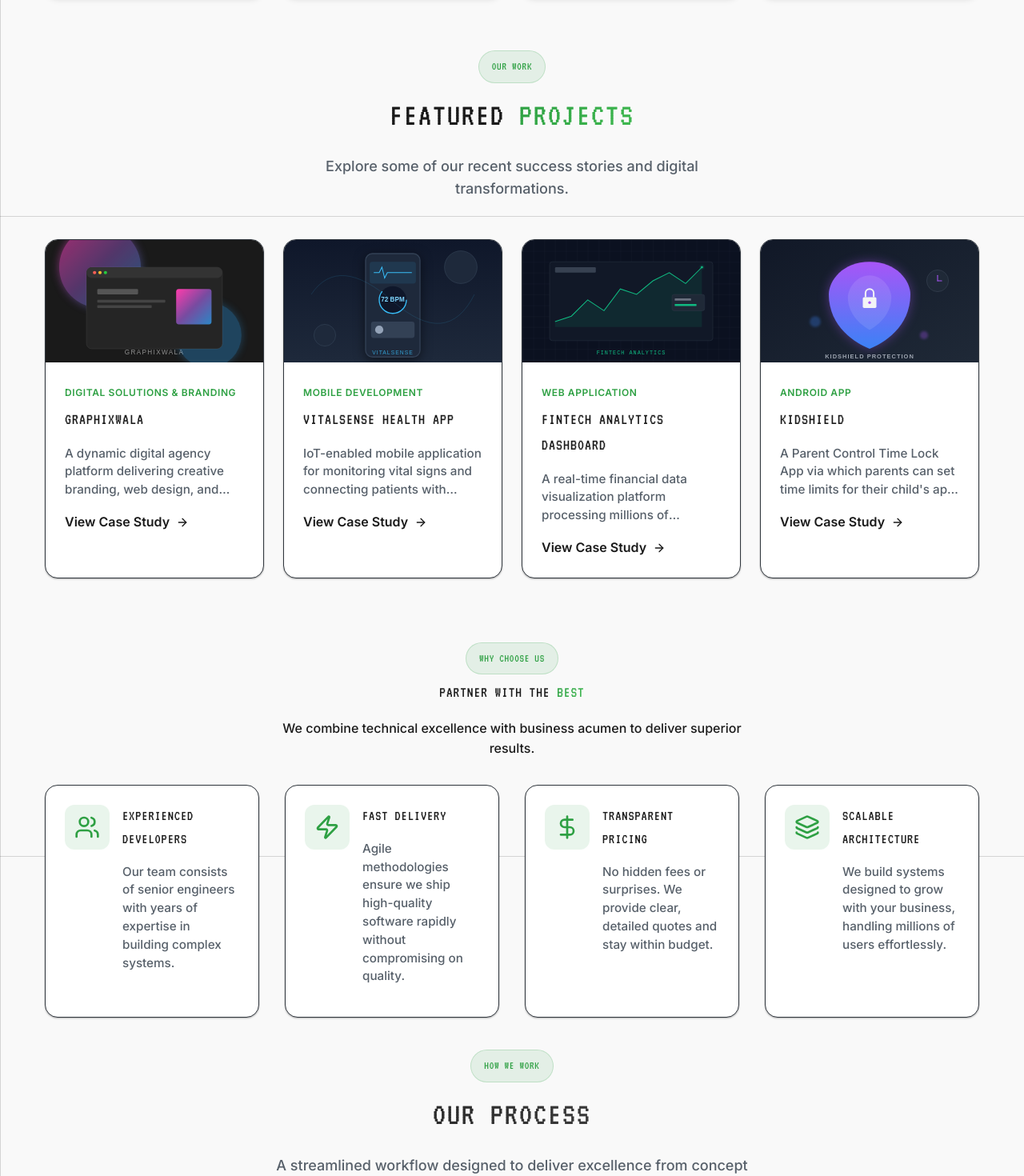
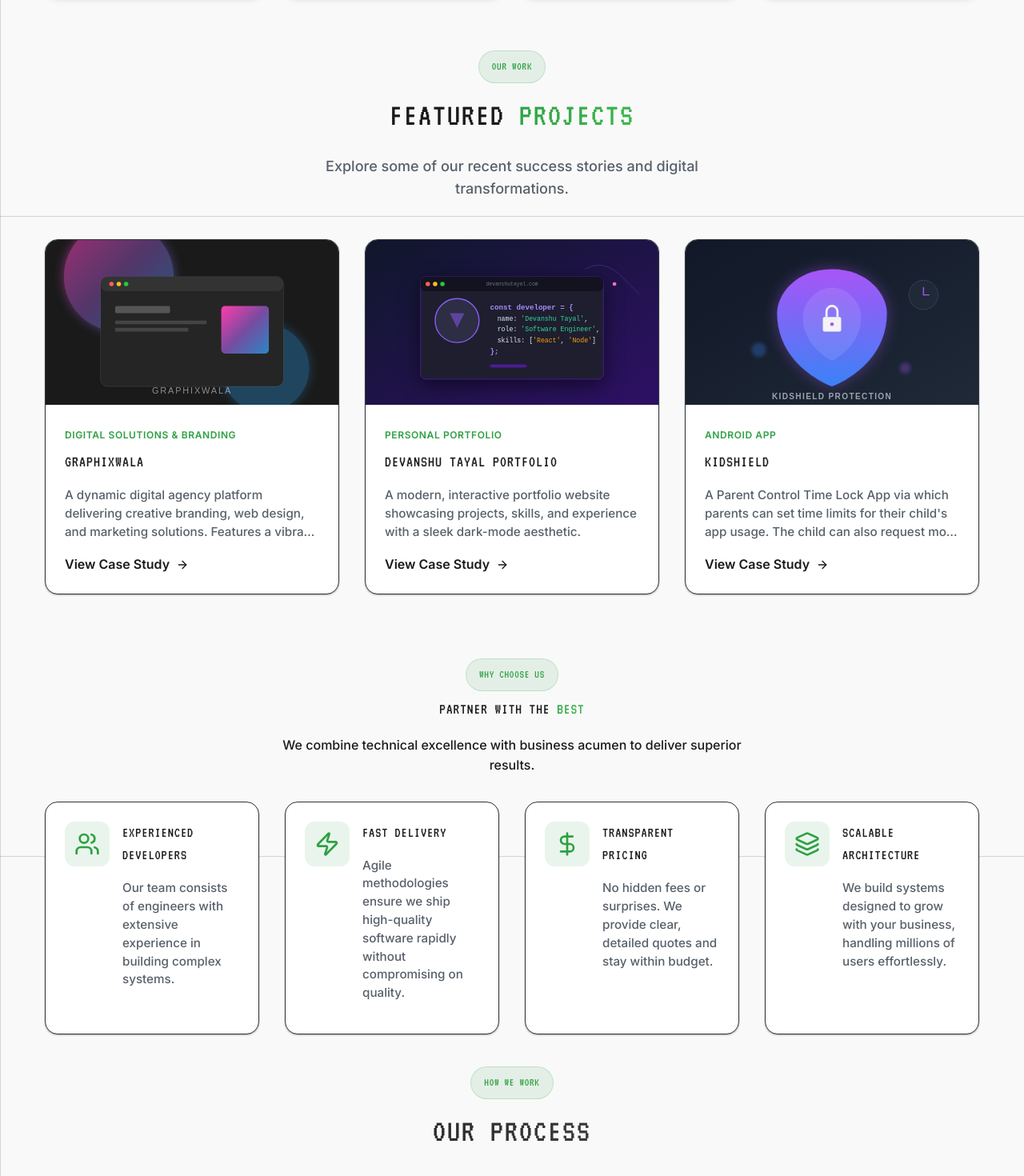
Before and after one commit to Vedant-github-m/Ogwebsite, a React (Vite) app: page / in a window 1280 px wide. Shown: the part 1330-2800 px from the top of the page at 80% size. Built offline with nearby package versions, Linux system fonts and the light colour scheme.

Commit message:
DT & English changes

```diff
--- a/src/components/Hero.jsx
+++ b/src/components/Hero.jsx
@@ -17,7 +17,7 @@ const Hero = () => {
                     </h1>
                     <p className="hero-description">
                         We engineer robust, high-performance digital solutions tailored for startups and enterprises.
-                        From cloud architecture to intuitive UIs, we turn complex challenges into seamless experiences.
+                        From intuitive UIs to complex backends, we turn challenges into seamless experiences.
                     </p>
                     <div className="hero-actions">
                         <Link to="/contact" className="btn btn-primary icon-btn">
--- a/src/components/Portfolio.jsx
+++ b/src/components/Portfolio.jsx
@@ -1,7 +1,6 @@
 import { ArrowRight, ExternalLink } from 'lucide-react';
 import projectGraphixwala from '../assets/graphixwala.svg';
-import projectHealth from '../assets/vitalsense.svg';
-import projectFintech from '../assets/fintech.svg';
+import projectDevanshu from '../assets/devanshu_portfolio.svg';
 import projectKidShield from '../assets/kidshield.svg';
 import '../styles/Portfolio.css';
 
@@ -16,22 +15,14 @@ const projects = [
     },
     {
         id: 2,
-        title: 'VitalSense Health App',
-        category: 'Mobile Development',
-        image: projectHealth,
-        description: 'IoT-enabled mobile application for monitoring vital signs and connecting patients with healthcare providers securely.',
-        link: '#'
+        title: 'Devanshu Tayal Portfolio',
+        category: 'Personal Portfolio',
+        image: projectDevanshu,
+        description: 'A modern, interactive portfolio website showcasing projects, skills, and experience with a sleek dark-mode aesthetic.',
+        link: 'https://devanshutayal.com/'
     },
     {
         id: 3,
-        title: 'FinTech Analytics Dashboard',
-        category: 'Web Application',
-        image: projectFintech,
-        description: 'A real-time financial data visualization platform processing millions of transactions daily with sub-second latency.',
-        link: '#'
-    },
-    {
-        id: 4,
         title: 'KidShield',
         category: 'Android App',
         image: projectKidShield,
--- a/src/components/WhyChooseUs.jsx
+++ b/src/components/WhyChooseUs.jsx
@@ -5,7 +5,7 @@ const benefits = [
     {
         icon: <Users size={32} />,
         title: 'Experienced Developers',
-        description: 'Our team consists of senior engineers with years of expertise in building complex systems.'
+        description: 'Our team consists of engineers with extensive experience in building complex systems.'
     },
     {
         icon: <Zap size={32} />,
--- a/src/styles/Portfolio.css
+++ b/src/styles/Portfolio.css
@@ -6,9 +6,8 @@
 
 .portfolio-grid {
     display: grid;
-    grid-template-columns: repeat(4, 1fr);
-    gap: var(--space-6);
-    /* Slightly reduced gap to fit 4 */
+    grid-template-columns: repeat(3, 1fr);
+    gap: var(--space-8);
     margin-bottom: var(--space-12);
 }
 
@@ -137,10 +136,9 @@
     text-align: center;
 }
 
-@media (max-width: 1200px) {
+@media (max-width: 1024px) {
     .portfolio-grid {
         grid-template-columns: repeat(2, 1fr);
-        gap: var(--space-6);
     }
 }
 
```
Also changed, not shown: build_err.txt (added), src/assets/devanshu_portfolio.svg (added).
